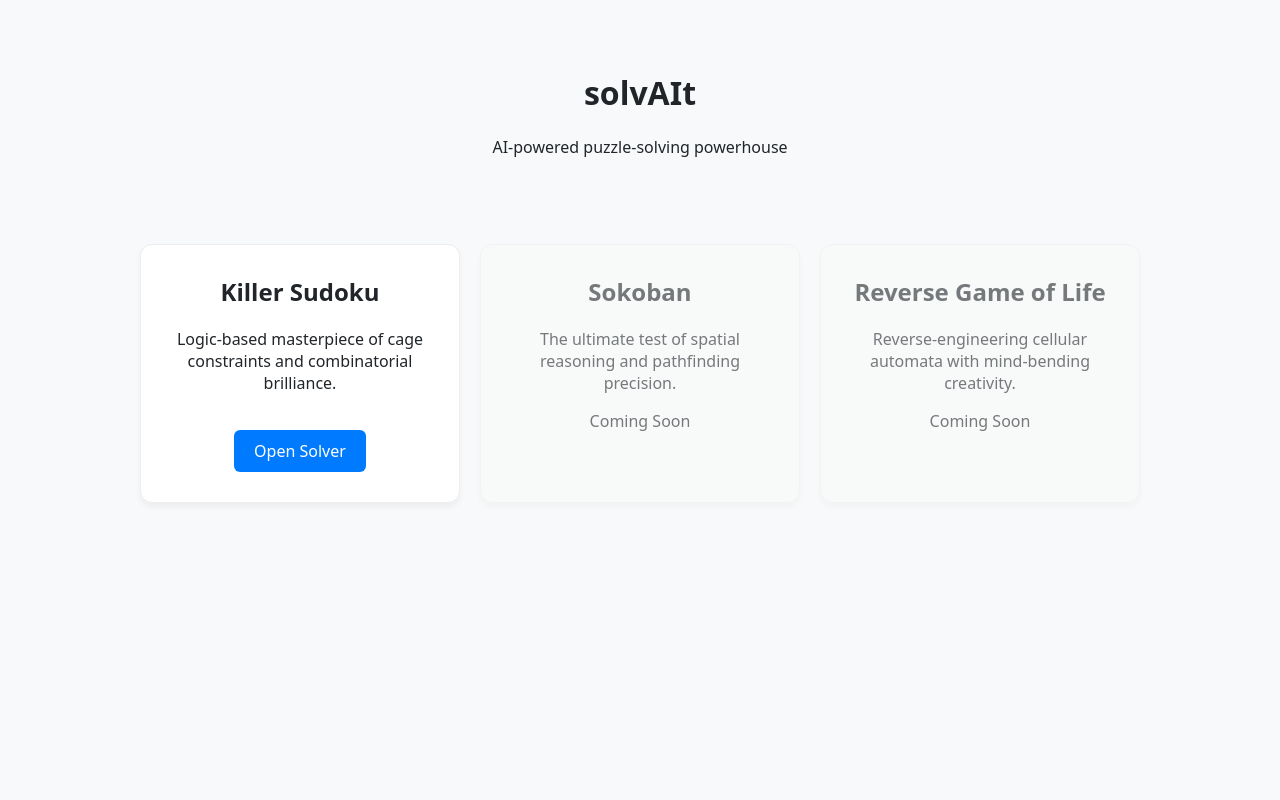
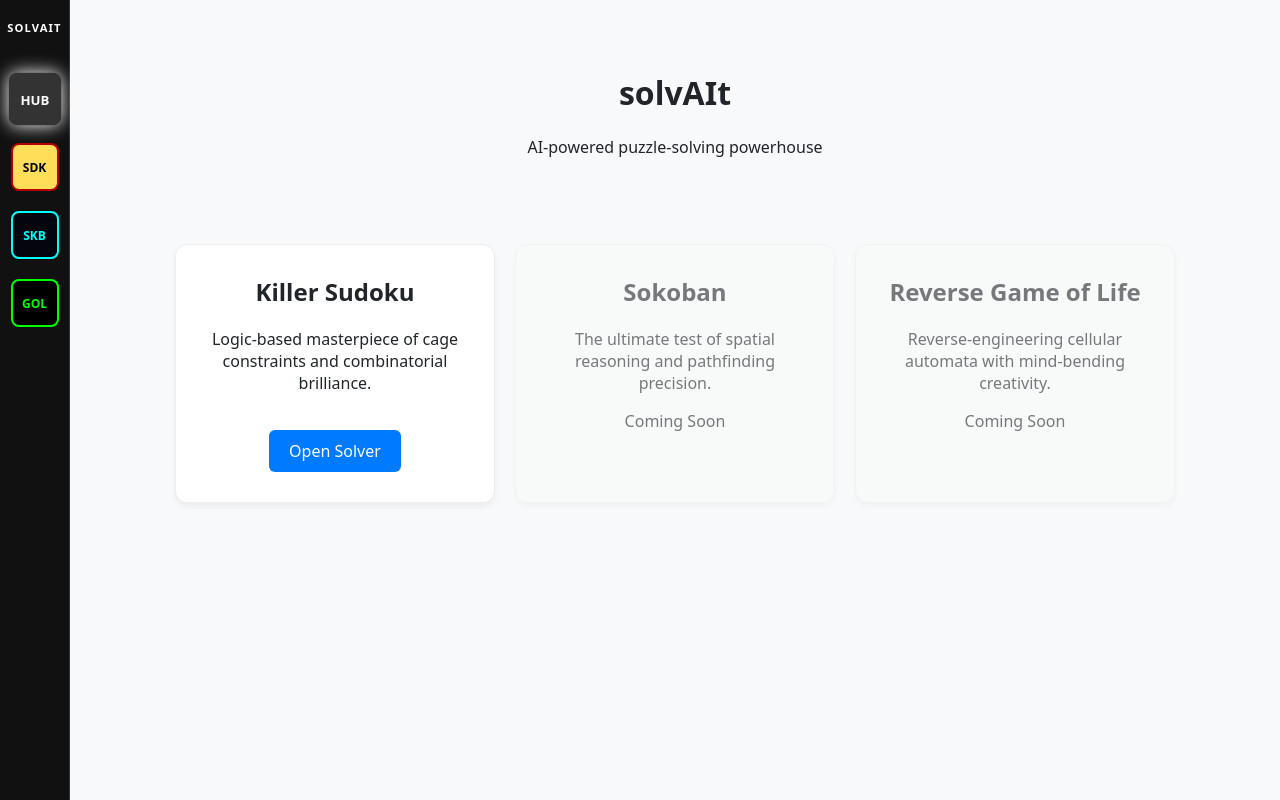
Before and after one commit to Calibourne/solvAIt, a SvelteKit app: page / in a window 1280 px wide. Built offline with nearby package versions, Linux system fonts and the light colour scheme.

Commit message:
feat: add theme-aware sidebar navigation

```diff
--- /dev/null
+++ b/src/lib/components/Navigation.svelte
@@ -0,0 +1,105 @@
+<script lang="ts">
+	import { themeStore } from '$lib/stores/theme';
+	import { page } from '$app/stores';
+
+	const games = [
+		{ id: 'hub', path: '/', label: 'HUB', theme: 'theme-hub' },
+		{ id: 'sudoku', path: '/killer-sudoku', label: 'SDK', theme: 'theme-pop' },
+		{ id: 'sokoban', path: '/sokoban', label: 'SKB', theme: 'theme-synth' },
+		{ id: 'gol', path: '/gol', label: 'GOL', theme: 'theme-matrix' }
+	];
+
+	function isActive(path: string) {
+		if (path === '/') return $page.url.pathname === '/';
+		return $page.url.pathname.startsWith(path);
+	}
+</script>
+
+<nav class="sidebar">
+	<div class="logo">solvAIt</div>
+	<div class="nav-items">
+		{#each games as game}
+			<a
+				href={game.path}
+				class="nav-item {game.theme}"
+				class:active={isActive(game.path)}
+				title={game.label}
+			>
+				{game.label}
+			</a>
+		{/each}
+	</div>
+</nav>
+
+<style>
+	.sidebar {
+		width: 70px;
+		height: 100vh;
+		background: #111;
+		display: flex;
+		flex-direction: column;
+		align-items: center;
+		padding: 20px 0;
+		box-sizing: border-box;
+		position: fixed;
+		left: 0;
+		top: 0;
+		z-index: 100;
+		border-right: 1px solid #333;
+	}
+	.logo {
+		font-weight: 900;
+		font-size: 0.7rem;
+		color: #fff;
+		margin-bottom: 40px;
+		letter-spacing: 0.1em;
+		text-transform: uppercase;
+	}
+	.nav-items {
+		display: flex;
+		flex-direction: column;
+		gap: 20px;
+	}
+	.nav-item {
+		width: 44px;
+		height: 44px;
+		display: flex;
+		align-items: center;
+		justify-content: center;
+		text-decoration: none;
+		font-size: 0.75rem;
+		font-weight: 900;
+		border-radius: 8px;
+		transition: all 0.2s;
+		border: 2px solid transparent;
+	}
+
+	/* Theme Specific Nav Icons */
+	.theme-hub {
+		background: #333;
+		color: #fff;
+	}
+	.theme-pop {
+		background: #ffde59;
+		color: #000;
+		border-color: #b30000;
+	}
+	.theme-synth {
+		background: #050510;
+		color: #00ffff;
+		border-color: #00ffff;
+	}
+	.theme-matrix {
+		background: #000;
+		color: #00ff00;
+		border-color: #00ff00;
+	}
+
+	.nav-item:hover {
+		transform: scale(1.1);
+	}
+	.nav-item.active {
+		box-shadow: 0 0 15px currentColor;
+		transform: scale(1.1);
+	}
+</style>
--- a/src/routes/+layout.svelte
+++ b/src/routes/+layout.svelte
@@ -2,6 +2,7 @@
 	import favicon from '$lib/assets/favicon.svg';
 	import { themeStore } from '$lib/stores/theme';
 	import '$lib/styles/themes.css';
+	import Navigation from '$lib/components/Navigation.svelte';
 
 	let { children } = $props();
 </script>
@@ -11,7 +12,10 @@
 </svelte:head>
 
 <div class="app-wrapper {$themeStore}">
-	{@render children()}
+	<Navigation />
+	<div class="content-area">
+		{@render children()}
+	</div>
 </div>
 
 <style>
@@ -26,5 +30,12 @@
 		color: var(--color-text);
 		font-family: var(--font-main);
 		transition: background-color 0.4s ease, color 0.4s ease;
+		display: flex;
+	}
+
+	.content-area {
+		margin-left: 70px;
+		flex-grow: 1;
+		width: calc(100vw - 70px);
 	}
 </style>
```
